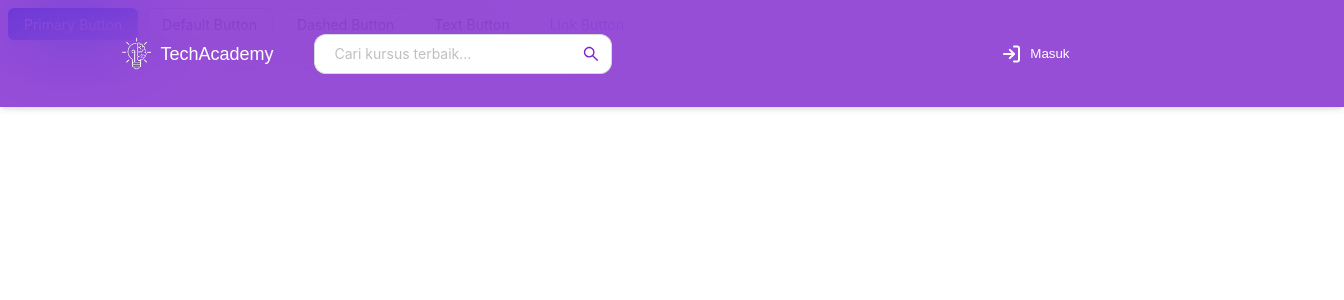
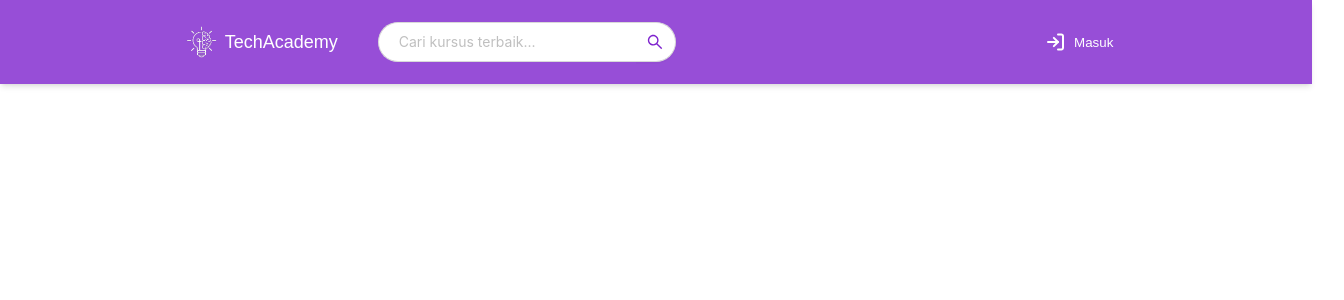
Before and after one commit to irfanmusthafaa/final_chapter_team02, a React (Vite) app: page / in a window 1280 px wide. Shown: the top 300 px of the page, 1344 px wide, since content can reach past the window. Built offline with nearby package versions, Linux system fonts and the light colour scheme.

Commit message:
update slicing navbar desktop

```diff
--- a/src/assets/components/Header.jsx
+++ b/src/assets/components/Header.jsx
@@ -47,38 +47,25 @@ export const Header = () => {
   );
   return (
     // <Navbar fullWidth={true} className="container bg-purple-700 mx-auto border-none max-w-screen-xl px-4 py-2 lg:px-8 lg:py-4">
-    <Navbar fullWidth={true} className="absolute z-10 top-0 left-0 bg-purple-700 right-0 py-2 px-4 lg:px-8 lg:py-4">
-      <div className="container  flex items-center justify-around text-blue-gray-900">
+    <Navbar fullWidth={true} className="w-full  max-w-screen-2xl overflow-x-auto bg-purple-700  lg:py-4">
+      <div className=" w-full flex items-center justify-around text-blue-gray-900 ">
         <h1 className="mr-4 cursor-pointer py-1.5 font-medium text-sm">
-          <div className="flex gap-10">
+          <div className="flex   gap-10">
             <div className="flex justify-center items-center gap-2">
               <img src={logo} placeholder="logo" width={30} />
               <span className="text-lg text-white font-normal">TechAcademy</span>
             </div>
             <div className="flex">
-              <Space.Compact style={{ width: "150%" }}>
+              <Space.Compact style={{ width: "100%" }}>
                 <Input
                   placeholder="Cari kursus terbaik..."
-                  className=" bg-white px-5 border-r-0 rounded-xl hover:border-r-white focus:hover:border-r-white"
+                  className=" bg-white px-5 border-r-0 rounded-full hover:border-r-white focus:hover:border-r-white"
                 />
-                <Button className="bg-white border-l-0 text-purple-700 rounded-xl" size="large" icon={<SearchOutlined />} />
+                <Button className="bg-white border-l-0 text-purple-700" shape="round" size="large" icon={<SearchOutlined />} />
               </Space.Compact>
             </div>
           </div>
         </h1>
-
-        <div className="hidden lg:block">
-          {/* <Search
-            size="large"
-            className="rounded-full bg-red-400 p-5"
-            placeholder="Cari kursus terbaik..."
-            allowClear
-            onSearch={onSearch}
-            style={{
-              width: 400,
-            }}
-          /> */}
-        </div>
 
         <div className="flex justify-center items-center gap-2">
           <button className="bg-transparent cursor-pointer border-none flex justify-center items-center gap-2 p-3 text-white hover:font-bold">
--- a/src/assets/components/Nav.jsx
+++ /dev/null
@@ -1,94 +0,0 @@
-import React from "react";
-import { Navbar, MobileNav, Typography, Button, IconButton } from "@material-tailwind/react";
-import { FontAwesomeIcon } from "@fortawesome/react-fontawesome";
-import { faUser } from "@fortawesome/free-solid-svg-icons";
-
-export function Nav() {
-  const [openNav, setOpenNav] = React.useState(false);
-
-  React.useEffect(() => {
-    window.addEventListener("resize", () => window.innerWidth >= 960 && setOpenNav(false));
-  }, []);
-
-  const navList = (
-    <ul className="mt-2 mb-4 flex flex-col gap-2 lg:mb-0 lg:mt-0 lg:flex-row lg:items-center lg:gap-6">
-      <Typography as="li" variant="medium" color="blue-gray" className="flex items-center gap-x-2 p-1 font-medium">
-        <a href="#" className="flex items-center">
-          Home
-        </a>
-      </Typography>
-      <Typography as="li" variant="medium" color="blue-gray" className="flex items-center gap-x-2 p-1 font-medium">
-        <a href="#" className="flex items-center">
-          Profile
-        </a>
-      </Typography>
-      <Typography as="li" variant="medium" color="blue-gray" className="flex items-center gap-x-2 p-1 font-medium">
-        <a href="#" className="flex items-center">
-          Projects
-        </a>
-      </Typography>
-      <Typography as="li" variant="medium" color="blue-gray" className="flex items-center gap-x-2 p-1 font-medium">
-        <a href="#" className="flex items-center">
-          Experience
-        </a>
-      </Typography>
-      <Typography as="li" variant="medium" color="blue-gray" className="flex items-center gap-x-2 p-1 font-medium">
-        <a href="#" className="flex items-center">
-          Contacts
-        </a>
-      </Typography>
-    </ul>
-  );
-
-  return (
-    <Navbar className="container mx-auto border-none max-w-screen-xl px-4 py-2 lg:px-8 lg:py-4">
-      <div className="container mx-auto flex items-center justify-between text-blue-gray-900">
-        <Typography as="a" href="#" className="mr-4 cursor-pointer py-1.5 font-medium">
-          {/* <FontAwesomeIcon icon={faUser} /> IM. */}
-          <span> &lt;</span>
-          <span className="logo">Irfan Mustafa </span>
-          <span>/&gt;</span>
-        </Typography>
-
-        <div className="hidden lg:block">{navList}</div>
-        <div className="flex items-center gap-x-1">
-          <Button variant="text" size="sm" className="hidden lg:inline-block">
-            <span>Log In</span>
-          </Button>
-          <Button variant="gradient" size="sm" className="hidden lg:inline-block">
-            <span>Sign in</span>
-          </Button>
-        </div>
-        <IconButton
-          variant="text"
-          className="ml-auto h-6 w-6 text-inherit hover:bg-transparent focus:bg-transparent active:bg-transparent lg:hidden"
-          ripple={false}
-          onClick={() => setOpenNav(!openNav)}
-        >
-          {openNav ? (
-            <svg xmlns="http://www.w3.org/2000/svg" fill="none" className="h-6 w-6" viewBox="0 0 24 24" stroke="currentColor" strokeWidth={2}>
-              <path strokeLinecap="round" strokeLinejoin="round" d="M6 18L18 6M6 6l12 12" />
-            </svg>
-          ) : (
-            <svg xmlns="http://www.w3.org/2000/svg" className="h-6 w-6" fill="none" stroke="currentColor" strokeWidth={2}>
-              <path strokeLinecap="round" strokeLinejoin="round" d="M4 6h16M4 12h16M4 18h16" />
-            </svg>
-          )}
-        </IconButton>
-      </div>
-      <MobileNav open={openNav}>
-        <div className="container mx-auto">
-          {navList}
-          <div className="flex items-center gap-x-1">
-            <Button fullWidth variant="text" size="sm" className="">
-              <span>Log In</span>
-            </Button>
-            <Button fullWidth variant="gradient" size="sm" className="">
-              <span>Sign in</span>
-            </Button>
-          </div>
-        </div>
-      </MobileNav>
-    </Navbar>
-  );
-}
--- a/src/assets/styles/index.css
+++ b/src/assets/styles/index.css
@@ -4,6 +4,11 @@
 
 @import url("https://fonts.googleapis.com/css2?family=Poppins:ital,wght@0,400;0,700;1,200&display=swap");
 
+* {
+  margin: 0;
+  padding: 0;
+}
+
 body {
   font-family: "Poppins", sans-serif;
 }
--- a/src/pages/Beranda.jsx
+++ b/src/pages/Beranda.jsx
@@ -6,14 +6,6 @@ export const Beranda = () => {
   return (
     <>
       <Header />
-
-      <Flex gap="small" wrap="wrap">
-        <Button type="primary">Primary Button</Button>
-        <Button>Default Button</Button>
-        <Button type="dashed">Dashed Button</Button>
-        <Button type="text">Text Button</Button>
-        <Button type="link">Link Button</Button>
-      </Flex>
     </>
   );
 };
```
